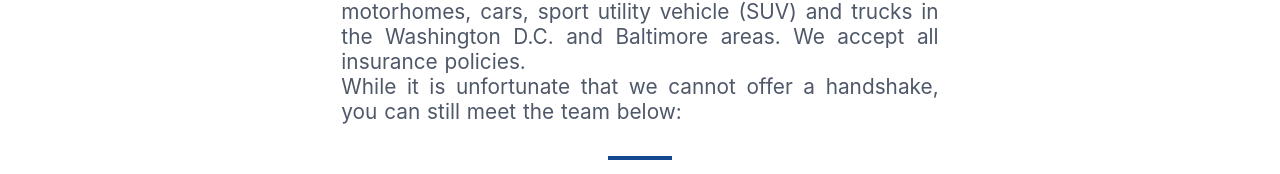
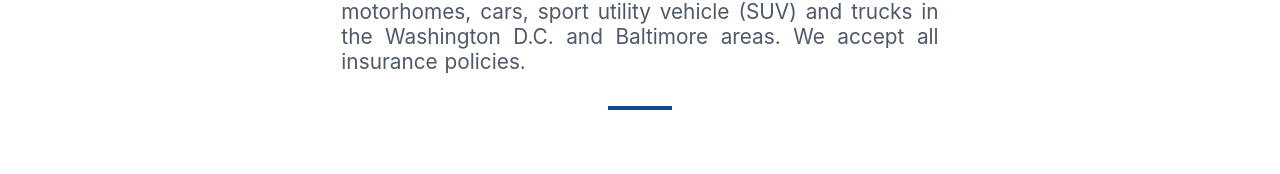
Before and after one commit to logan-connolly/atelbus, a Nuxt app: page /about in a window 1280 px wide. Shown: the part 333-507 px from the top of the page. Built offline with nearby package versions, Linux system fonts and the light colour scheme.

Commit message:
Remove reference to pictures below

```diff
--- a/pages/about/index.vue
+++ b/pages/about/index.vue
@@ -11,10 +11,6 @@
         We service bus, fleets, recreational vehicles (RV), motorhomes, cars,
         sport utility vehicle (SUV) and trucks in the Washington D.C. and
         Baltimore areas. We accept all insurance policies.
-      </p>
-      <p>
-        While it is unfortunate that we cannot offer a handshake, you can still
-        meet the team below:
       </p>
     </template>
     <template v-slot:content> </template>
```
